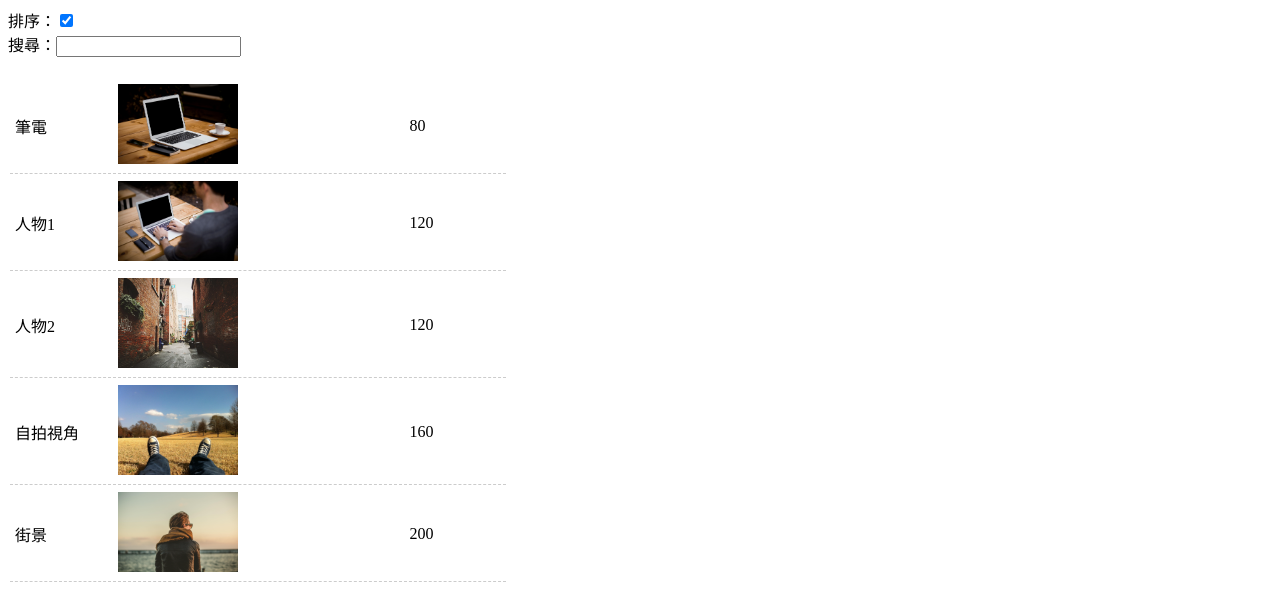
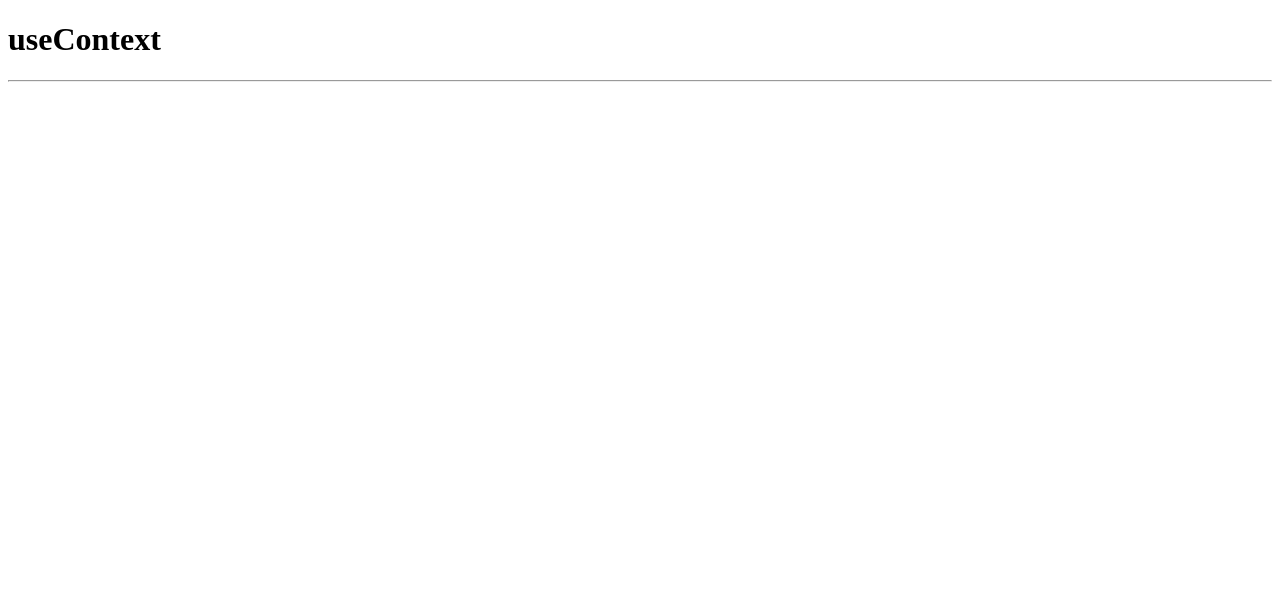
Before and after one commit to coffeeteacher/myReact9, a React (Vite) app: page /#/ in a window 1280 px wide. Shown: the top 610 px of the page. Built offline with nearby package versions, Linux system fonts and the light colour scheme.

Commit message:
0902-2-useMemo

```diff
--- a/src/main.jsx
+++ b/src/main.jsx
@@ -4,7 +4,7 @@ import { HashRouter } from 'react-router-dom'
 // import './index.css'
 // import App from './App.jsx'
 // import './sass/all.scss'
-import App from './pages/App0902a'
+import App from './pages/App0902b-useContext'
 
 createRoot(document.getElementById('root')).render(
   // 嚴謹模式
--- /dev/null
+++ b/src/pages/App0902b-useContext.jsx
@@ -0,0 +1,12 @@
+import React from 'react'
+
+const App = () => {
+  return (
+    <div className='wrap'>
+        <h1>useContext</h1>
+        <hr />
+    </div>
+  )
+}
+
+export default App
```
Also changed, not shown: src/pages/App0902a-useMemo.jsx (renamed from src/pages/App0902a.jsx).
